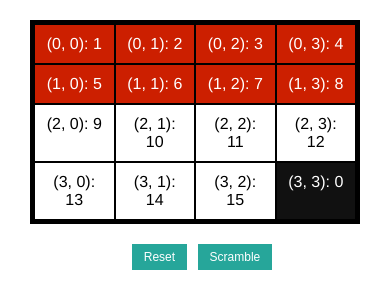
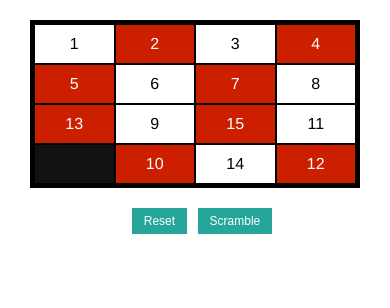
Before and after one commit to spencer-p/cs121-cordova, a plain HTML site: page www/index.html in a window 390 px wide. Both pictures are taken after a click on the button "Scramble". Drawn offline with Linux system fonts and the light colour scheme; some packages are replaced by stand-ins of ours.

Commit message:
working 15

```diff
--- a/www/index.html
+++ b/www/index.html
@@ -46,12 +46,12 @@
 
     <div id="vue-div" class="app" style="display:none">
 
-        <div class="container chessboard">
+        <div id="board" class="container chessboard">
             <table>
                 <tr v-for="i in [0, 1, 2, 3]">
                     <td v-for="j in [0, 1, 2, 3]" v-on:click="shuffle(i,j)"
-                        v-bind:class="{red: 4*i+j<8, black: 4*i+j == 15}" class="center">
-                        (${i}, ${j}): ${board[4*i + j]}
+						v-bind:class="{red: (board[4*i+j]+Math.floor((board[4*i+j]-1)/4))%2==0, black: board[4*i+j] == 0}" class="center">
+						<span v-if="board[4*i+j] != 0">${board[4*i + j]}</span>
                     </td>
                 </tr>
             </table>
--- a/www/js/index.js
+++ b/www/js/index.js
@@ -38,16 +38,75 @@ var app = function() {
 
     self.reset = function () {
         self.vue.board = [1, 2, 3, 4, 5, 6, 7, 8, 9, 10, 11, 12, 13, 14, 15, 0];
+		self.emptypos = { x: 3, y: 3 };
     };
 
     self.shuffle = function(i, j) {
-        // You need to implement this.
-        console.log("Shuffle:" + i + ", " + j);
+		// Do nothing if out of bounds
+		if (i < 0 || i > 3 || j < 0 || j > 3) {
+			return false;
+		}
+
+		// If dx is 1 and dy is 0 or other way around
+		if ((Math.abs(self.emptypos.x-i) == 1
+			&& Math.abs(self.emptypos.y-j) == 0)
+			|| (Math.abs(self.emptypos.x-i) == 0
+			&& Math.abs(self.emptypos.y-j) == 1)) {
+
+			// valid move
+			console.log("Shuffle: " + i + ", " + j);
+
+			// Set empty pos to the number
+			self.vue.board.splice(self.emptypos.x*4 + self.emptypos.y,
+				1, self.vue.board[4*i+j]);
+
+			// Set the num to empty
+			self.vue.board.splice(4*i+j, 1, 0);
+
+			// Set empty pos
+			self.emptypos.x = i;
+			self.emptypos.y = j;
+
+			// Success
+			return true;
+		}
+
+		// No move
+		return false;
     };
 
     self.scramble = function() {
-        // Read the Wikipedia article.  If you just randomize,
-        // the resulting puzzle may not be solvable.
+
+		// Four different displacements we can go (in order: N, W, E, S)
+		var DISP = [[ 0, 1 ],[1, 0],[-1, 0],[0, -1]]
+
+		// Timeout before next
+		var TIMEOUT = 333; // 1/3rd of a second
+
+		// Recursive functions scrambles, then calls self
+		// n is loop counter, max is the max number of loops
+		var scrambleOnce = function (n, max) {
+			// Base case, stop scrambling if we hit the max
+			if (n > max) {
+				return;
+			}
+
+			// Swap in random direction
+			var dir = DISP[Math.floor(Math.random()*DISP.length)]
+			var success = self.shuffle(self.emptypos.x+dir[0],
+					self.emptypos.y+dir[1]);
+
+			// If this move failed, do another immediately
+			var timeToNext = success ? TIMEOUT : 0;
+
+			// Do another move after timeout above. Only increments n if
+			// this move succeeded.
+			setTimeout(scrambleOnce, timeToNext, n+(success?1:0), max);
+		}
+
+		// Start the scramble
+		scrambleOnce(1, 16);
+
     };
 
     self.vue = new Vue({
```
